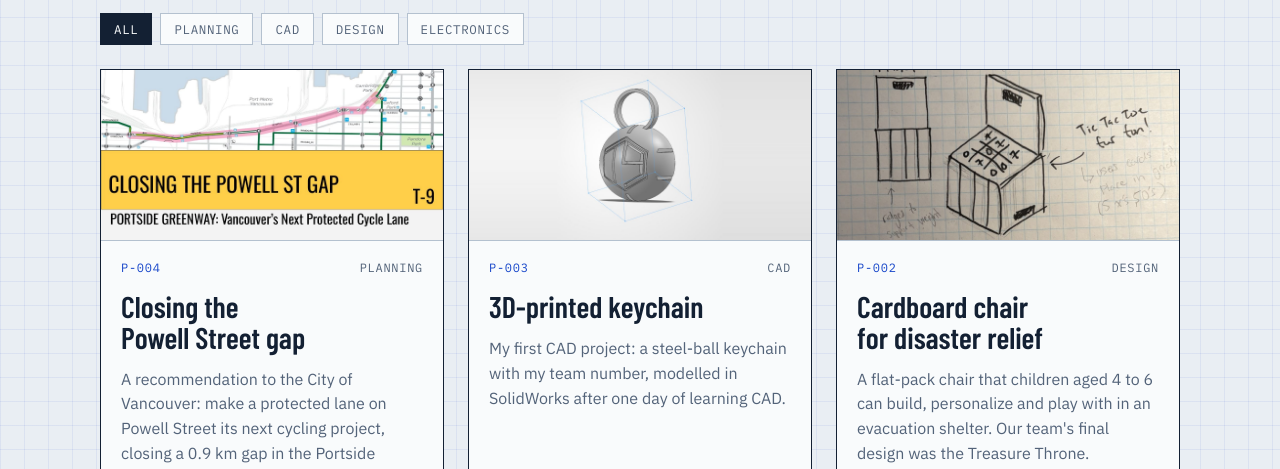
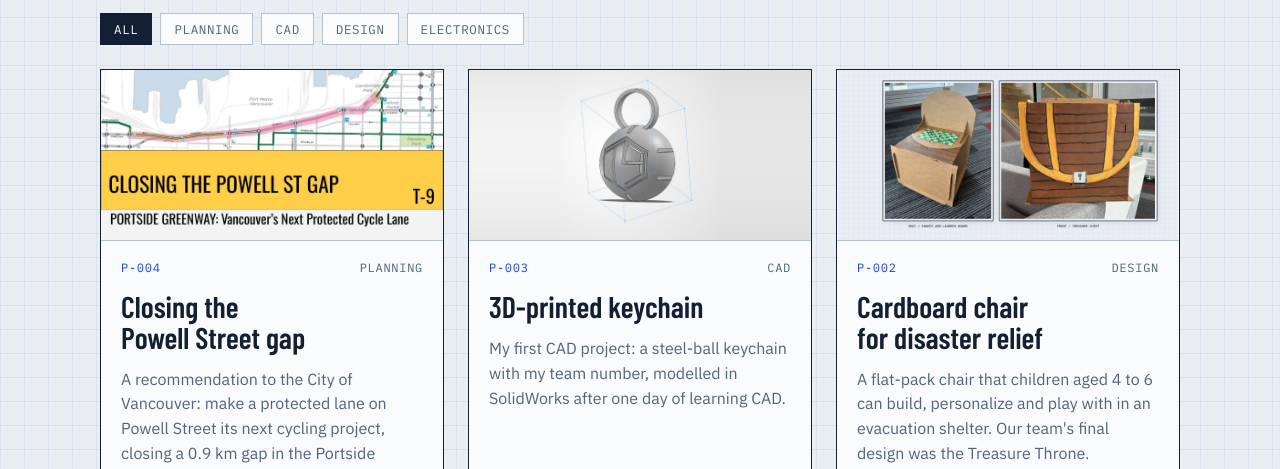
Before and after one commit to eason503/eason503.github.io, a plain HTML site: page index.html in a window 1280 px wide. Shown: the part 631-1100 px from the top of the page. Drawn offline with nearby package versions, Linux system fonts and the light colour scheme.

Commit message:
Add finished chair photos and a two-photo chair cover
Co-Authored-By: Claude Opus 5.5 <noreply@anthropic.com>
Claude-Session: https://claude.ai/code/session_018GLZznQNyGchT3gWs4fwPU

```diff
--- a/index.html
+++ b/index.html
@@ -611,8 +611,9 @@ var PROJECTS = [
     summary: "A flat-pack chair that children aged 4 to 6 can build, personalize and play with in an evacuation shelter. Our team's final design was the Treasure Throne.",
     role: "Team of 5, APSC 100 Module 1",
     tools: ["Hand sketching", "Scale prototyping", "Stakeholder needs", "Concept ranking and scoring"],
-    image: "images/chair-sketch.jpg",
-    alt: "Notebook sketch of my chair concept in front and isometric views",
+    image: "images/chair-cover.jpg",
+    fit: "contain",
+    alt: "The finished Treasure Throne: the painted seat with its snakes and ladders board, and the front painted as a treasure chest",
     doc: [
       { h: "Brief", p: [
         "Our team answered a design competition from a fictional disaster-relief organization. After floods, fires and storms, families can spend days or weeks sheltering in gymnasiums with none of their own belongings. That is hardest on young children.",
@@ -691,13 +692,18 @@ var PROJECTS = [
         "My concept scored highest of the three on strength, but it lost on storage and material use. The chair that won was not the best at any one thing; it was good at everything the rubric measured. I now check a design against every criterion before optimizing one of them."
       ] },
       { h: "Result", p: [
-        "We built the full-size Treasure Throne from the single sheet, presented it with our design poster at the studio showcase, and recorded a video pitch recommending it for production."
+        "We built the full-size Treasure Throne from the single sheet, presented it with our design poster at the studio showcase, and recorded a video pitch recommending it for production.",
+        "The finished chair is painted as a pirate treasure chest, with a snakes and ladders board on the seat (photos below)."
       ] }
     ],
     gallery: [
       { src: "images/chair-sketch-full.jpg", cap: "Step 1, concept: my sketch in front, side, isometric and upside-down views" },
       { src: "images/chair-prototype-divider.jpg", cap: "Step 2, prototype: scale model from below, showing the crossed divider" },
-      { src: "images/chair-prototype-side.jpg", cap: "Step 2, prototype: side view with ridges and handle cut-outs" }
+      { src: "images/chair-prototype-side.jpg", cap: "Step 2, prototype: side view with ridges and handle cut-outs" },
+      { src: "images/chair-built.jpg", cap: "Step 3, build: the full-size chair assembled from the flat sheet with tabs and slots" },
+      { src: "images/chair-sketched.jpg", cap: "Step 4, design: the treasure chest artwork sketched on the front before painting" },
+      { src: "images/chair-painted-seat.jpg", cap: "Final: the painted seat with its snakes and ladders board" },
+      { src: "images/chair-painted-front.jpg", cap: "Final: the front painted as a treasure chest" }
     ]
   },
   {
```
Also changed, not shown: images/chair-built.jpg (added), images/chair-cover.jpg (added), images/chair-painted-front.jpg (added), images/chair-painted-seat.jpg (added), images/chair-sketched.jpg (added), 1 other file.
